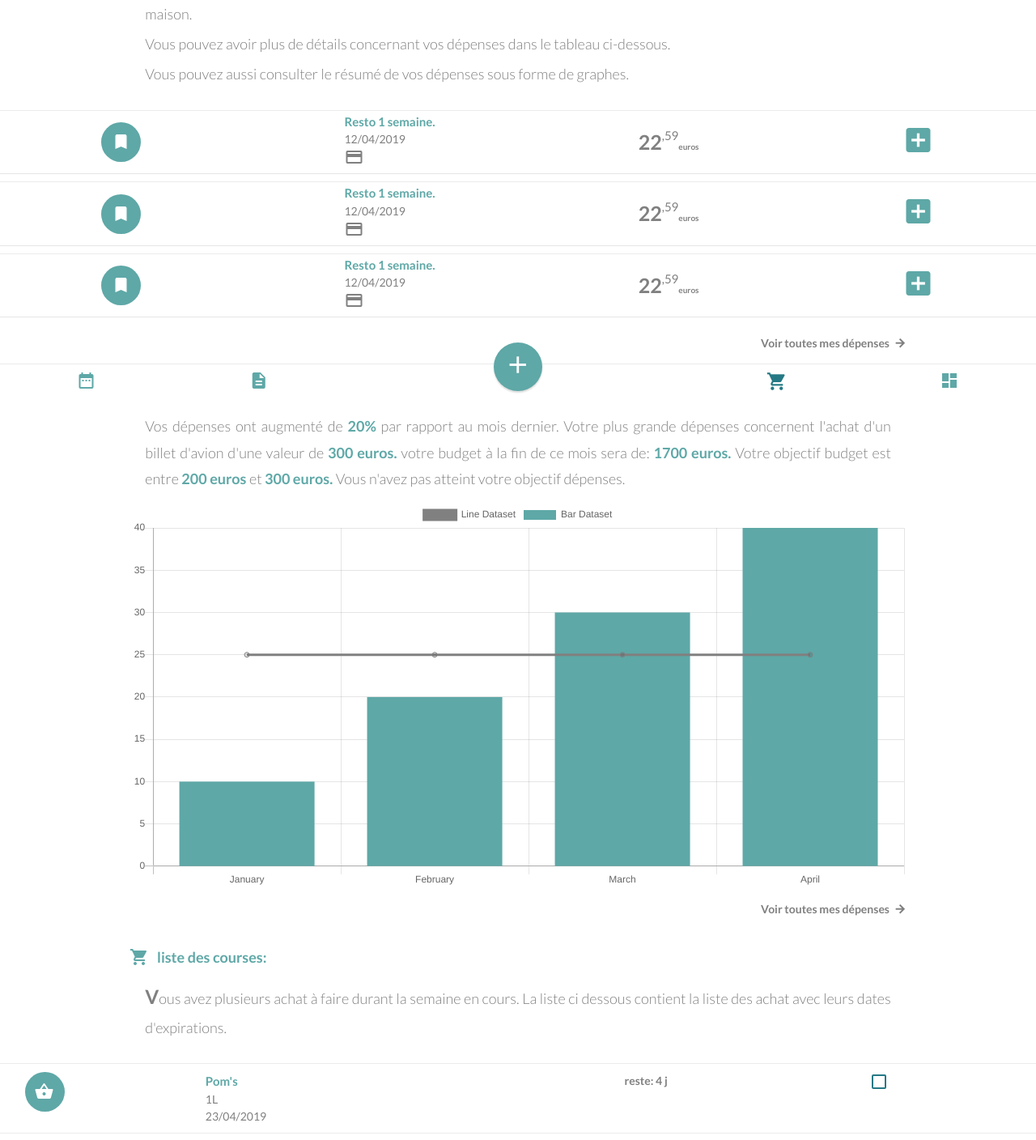
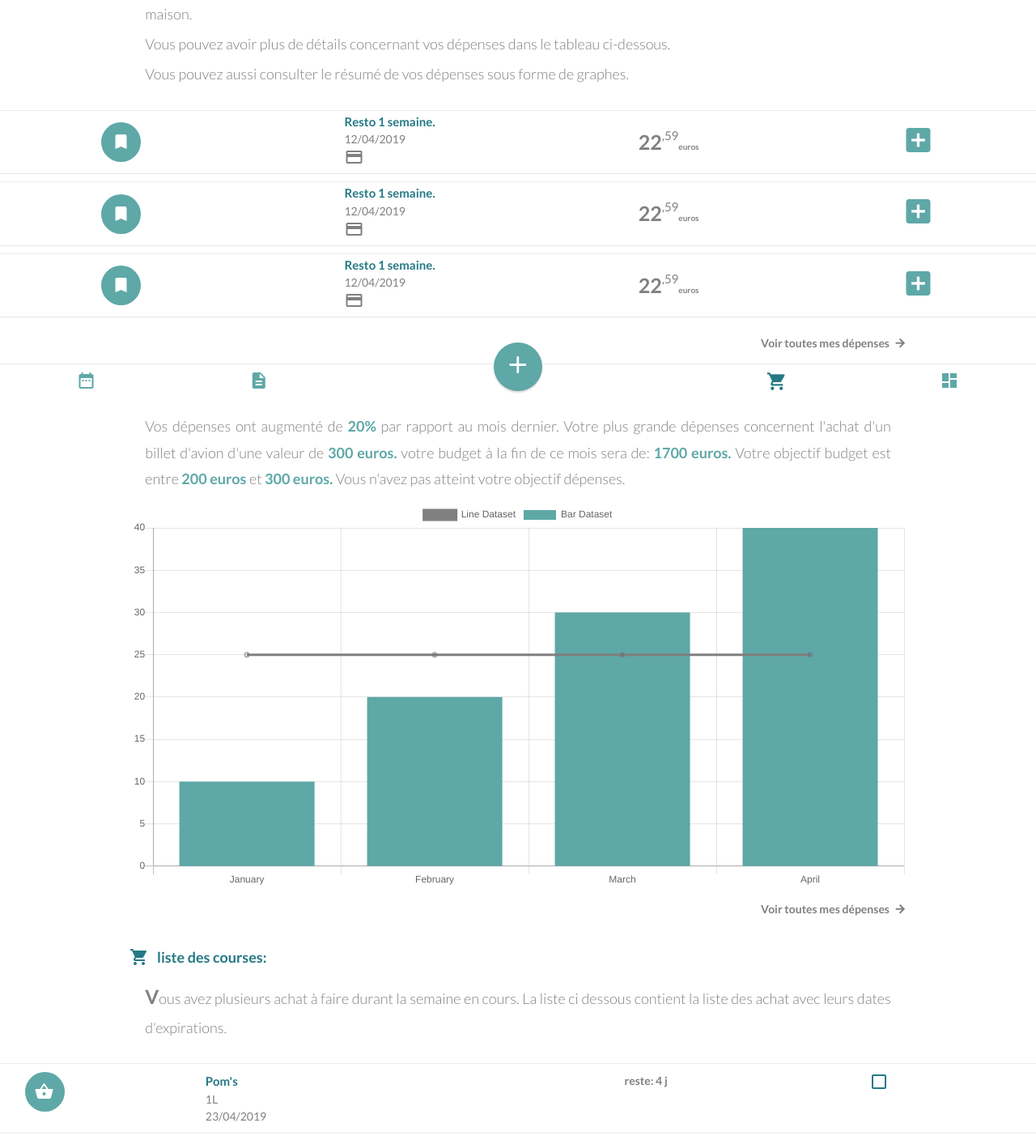
Before and after one commit to saadBoudfor/expenses, an Angular app: page / in a window 1280 px wide. Shown: the part 300-1708 px from the top of the page at 81% size. Built offline with nearby package versions, Linux system fonts and the light colour scheme.

Commit message:
006 : refacto

```diff
--- a/src/app/global/card/card.component.scss
+++ b/src/app/global/card/card.component.scss
@@ -24,7 +24,7 @@ div.card {
     }
   }
   div.title {
-    color: $primary-color-light;
+    color: $primary-color-dark;
     font-size: 15px;
     font-weight: bold;
   }
--- a/src/app/global/checkbox/checkbox.component.html
+++ b/src/app/global/checkbox/checkbox.component.html
@@ -1,4 +1,10 @@
 <label class="pure-material-checkbox">
-  <input type="checkbox" [ngStyle]="{'width': size, 'height': size}">
-  <span><ng-content></ng-content></span>
+
+  <input [ngStyle]="{'width': size, 'height': size}"
+         type="checkbox"
+         [(ngModel)]="isChecked"
+         (change)="checkValue(isChecked)" />
+  <span>
+    <ng-content></ng-content>
+  </span>
 </label>
--- a/src/app/global/checkbox/checkbox.component.ts
+++ b/src/app/global/checkbox/checkbox.component.ts
@@ -1,4 +1,4 @@
-import {Component, OnInit, Input} from '@angular/core';
+import {Component, OnInit, Input, Output, EventEmitter} from '@angular/core';
 
 @Component({
   selector: 'checkbox',
@@ -9,10 +9,16 @@ export class CheckboxComponent implements OnInit {
   @Input()
   public size: string;
 
+  @Output()
+  public checked = new  EventEmitter<boolean>();
+
   constructor() {
   }
 
   ngOnInit() {
   }
 
+  checkValue(event: any){
+    this.checked.emit(event);
+  }
 }
--- a/src/app/global/global.module.ts
+++ b/src/app/global/global.module.ts
@@ -13,6 +13,7 @@ import { ListItemComponent } from './list-item/list-item.component';
 import { NavBarComponent } from './nav-bar/nav-bar.component';
 import { CircularButtonComponent } from './circular-button/circular-button.component';
 import { TitleComponent } from './title/title.component';
+import {FormsModule} from "@angular/forms";
 
 @NgModule({
   declarations: [
@@ -30,7 +31,8 @@ import { TitleComponent } from './title/title.component';
   CircularButtonComponent,
   TitleComponent],
   imports: [
-    CommonModule
+    CommonModule,
+    FormsModule
   ],
   exports: [
     TargetDisplayComponent,
--- a/src/app/global/list-item/list-item.component.html
+++ b/src/app/global/list-item/list-item.component.html
@@ -5,7 +5,7 @@
     </div>
   </div>
   <div class="column col-5-sm">
-    <div class="title">Pom's</div>
+    <div class="title" [ngClass]="{'line-through': isChecked}">Pom's</div>
     <div class="sub-title">1L</div>
     <div class="sub-title">23/04/2019</div>
   </div>
@@ -13,6 +13,6 @@
       reste: 4 j
   </div>
   <div class="column col-1-sm">
-   <checkbox></checkbox>
+   <checkbox (checked)="onChecked($event)"></checkbox>
   </div>
 </div>
--- a/src/app/global/list-item/list-item.component.scss
+++ b/src/app/global/list-item/list-item.component.scss
@@ -20,7 +20,7 @@ div.card {
     }
   }
   div.title {
-    color: $primary-color-light;
+    color: $primary-color-dark;
     font-size: 15px;
     font-weight: bold;
   }
@@ -39,3 +39,6 @@ div.card {
     font-size: 40px;
   }
 }
+.line-through {
+  text-decoration: line-through;
+}
--- a/src/app/global/list-item/list-item.component.ts
+++ b/src/app/global/list-item/list-item.component.ts
@@ -1,4 +1,4 @@
-import { Component, OnInit } from '@angular/core';
+import {Component, OnInit} from '@angular/core';
 
 @Component({
   selector: 'list-item',
@@ -7,9 +7,17 @@ import { Component, OnInit } from '@angular/core';
 })
 export class ListItemComponent implements OnInit {
 
-  constructor() { }
+  public isChecked: boolean;
+
+  constructor() {
+  }
 
   ngOnInit() {
   }
 
+  onChecked(isChecked: boolean) {
+    this.isChecked = isChecked;
+  }
+
+
 }
--- a/src/app/global/title/title.component.scss
+++ b/src/app/global/title/title.component.scss
@@ -1,13 +1,13 @@
 @import "../../../styles/color";
 
 h4 {
-  color: $primary-color-light;
+  color: $primary-color-dark;
   margin-bottom: 0;
   margin-top: 0;
   i {
     margin-right: 10px;
     position: relative;
     top: 5px;
-    color: $primary-color-light;
+    color: $primary-color-dark;
   }
 }
```
